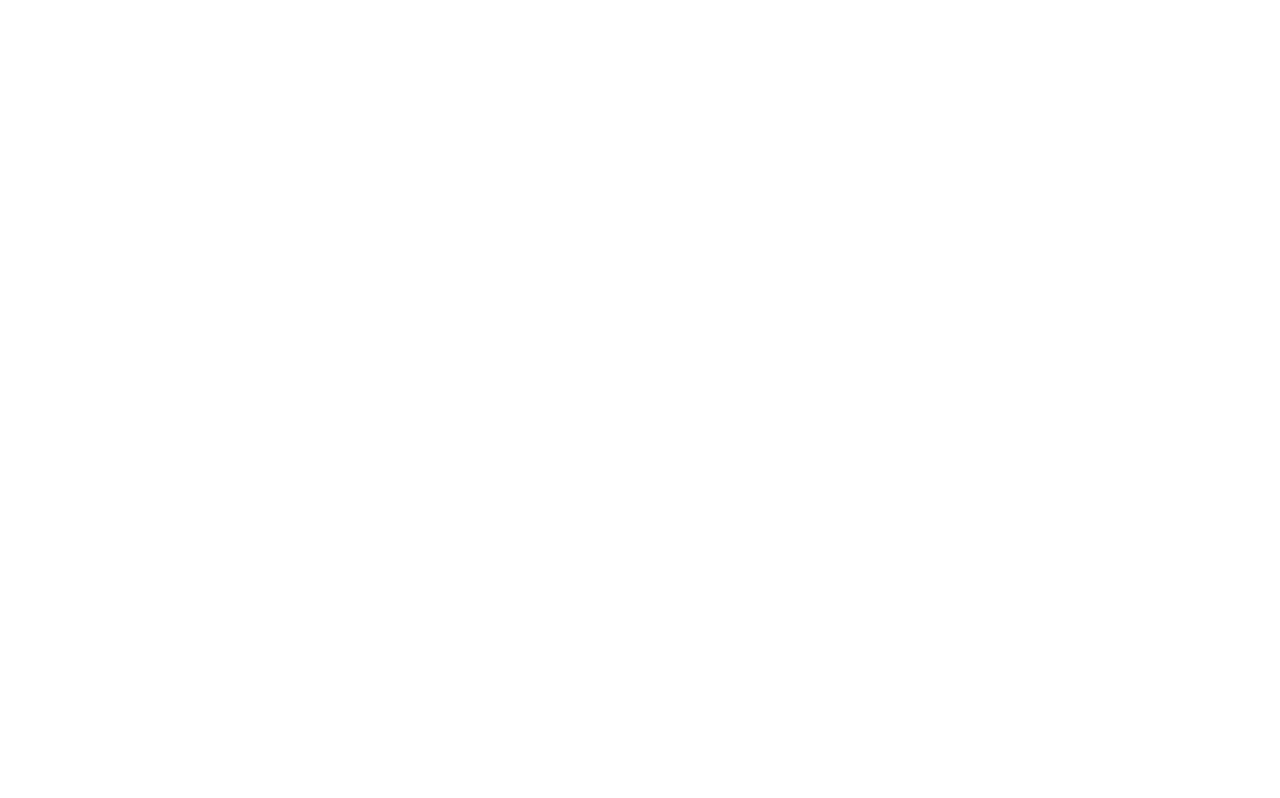
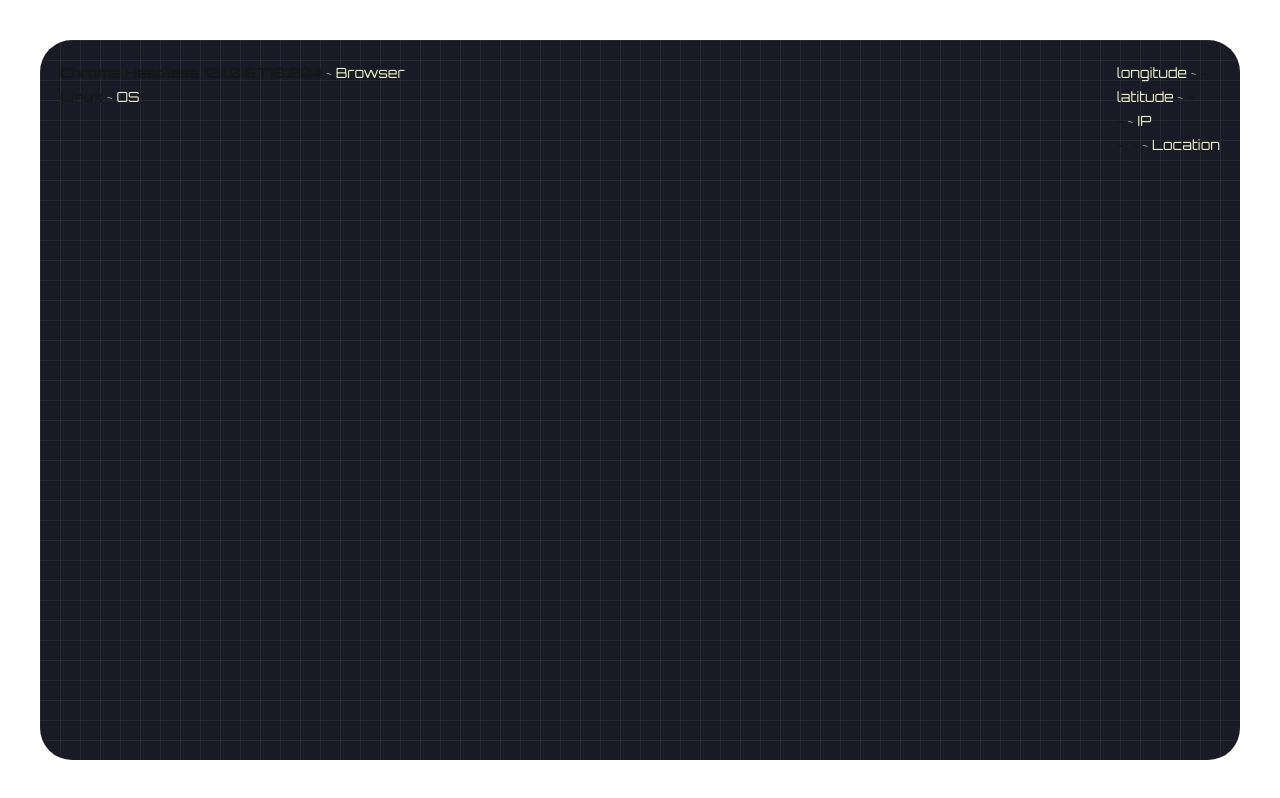
Before and after one commit to AtakanAkin1/portfolio-project, a Next.js app in the folder app/: page / in a window 1280 px wide. Built offline with nearby package versions, Linux system fonts and the light colour scheme; no server answers.

Commit message:
Location and Browser info completed

```diff
--- a/app/package.json
+++ b/app/package.json
@@ -9,9 +9,11 @@
     "lint": "next lint"
   },
   "dependencies": {
+    "axios": "^1.10.0",
     "next": "15.3.4",
     "react": "^19.0.0",
-    "react-dom": "^19.0.0"
+    "react-dom": "^19.0.0",
+    "ua-parser-js": "^2.0.4"
   },
   "devDependencies": {
     "@eslint/eslintrc": "^3",
--- a/app/src/app/globals.css
+++ b/app/src/app/globals.css
@@ -16,3 +16,13 @@ body {
   background: var(--background);
   color: var(--foreground);
 }
+.background {
+  background-color: #181a25;
+  background-image:
+          linear-gradient(rgba(255,255,255,0.05) 1px, transparent 1px),
+          linear-gradient(90deg, rgba(255,255,255,0.05) 1px, transparent 1px);
+  background-size: 20px 20px;
+}
+.color-eff1c5 {
+  color: #EFF1C5;
+}
--- a/app/src/app/layout.tsx
+++ b/app/src/app/layout.tsx
@@ -2,6 +2,8 @@ import type { Metadata } from "next";
 import "./globals.css";
 import React from "react";
 import "@/styles/font.css";
+import BrowserInfo from "@/components/BrowserInfo";
+import LocationInfo from "@/components/LocationInfo";
 
 export const metadata: Metadata = {
   title: "Atakan Akın | Full Stack Developer",
@@ -21,7 +23,13 @@ export default function RootLayout({
               href="https://fonts.googleapis.com/css2?family=Orbitron:wght@400;500;700&family=Titillium+Web:wght@400&display=swap"
               rel="stylesheet"/>
       </head>
-      <body>
+      <body className="container mx-auto p-10 min-h-screen flex flex-col">
+      <div className="background rounded-4xl flex-1 p-5">
+            <div className={"flex align-center justify-between"}>
+                <BrowserInfo />
+                <LocationInfo />
+            </div>
+      </div>
       {children}
       </body>
       </html>
--- /dev/null
+++ b/app/src/components/BrowserInfo.tsx
@@ -0,0 +1,48 @@
+"use client";
+import { UAParser } from 'ua-parser-js';
+import React, { useEffect, useState } from "react";
+
+interface IUserAgent{
+    browser: {
+        name?: string;
+        version?: string;
+    },
+    os:{
+        name?: string;
+        version?: string;
+    }
+}
+
+const BrowserInfo: React.FC = () => {
+    const [userAgent, setUserAgent] = useState<IUserAgent>({
+        browser: {
+            name: "",
+            version: ""
+        },
+        os:{
+            name: "",
+            version: ""
+        }
+    });
+    useEffect(() => {
+        const parser = new UAParser;
+        const result: IUserAgent  = parser.getResult();
+        debugger;
+        setUserAgent(result);
+    },[]);
+
+    return(
+        <div>
+            <div>
+                <span className={"orbitronBold fs-14"}>{userAgent.browser.name} {userAgent.browser.version}</span>
+                <span className={"color-eff1c5 orbitron fs-14"}> ~ Browser</span>
+            </div>
+            <div>
+                <span className={"orbitronBold fs-14"}>{userAgent.os.name}</span>
+                <span className={"color-eff1c5 orbitron fs-14"}> ~ OS</span>
+            </div>
+        </div>
+    );
+};
+
+export default BrowserInfo;
--- /dev/null
+++ b/app/src/components/LocationInfo.tsx
@@ -0,0 +1,58 @@
+"use client"
+import React,{useEffect, useState} from 'react';
+import  axios from "axios";
+
+interface ILocationInfo {
+    ip: string;
+    country_capital: string;
+    country_name: string;
+    latitude: string;
+    longitude: string;
+}
+
+const LocationInfo: React.FC = () => {
+    const [location, setLocation] = useState<ILocationInfo>({
+        ip: "",
+        country_capital: "",
+        country_name: "",
+        latitude: "",
+        longitude: "",
+    });
+    useEffect(() => {
+        axios.get("https://ipapi.co/json/")
+            .then((response) => {
+                setLocation(response.data as ILocationInfo);
+            })
+            .catch(()=>{
+                setLocation({
+                    ip: "-",
+                    latitude: "-",
+                    longitude: "-",
+                    country_name: "-",
+                    country_capital: "-"
+                });
+            });
+    }, []);
+    return (
+        <div>
+            <div>
+                <span className={"color-eff1c5 orbitron fs-14"}>longitude ~ </span>
+                <span className={"orbitronBold fs-14"}>{location.longitude}</span>
+            </div>
+            <div>
+                <span className={"color-eff1c5 orbitron fs-14"}>latitude ~ </span>
+                <span className={"orbitronBold fs-14"}>{location.latitude}</span>
+            </div>
+            <div>
+                <span className={"orbitronBold fs-14"}>{location.ip}</span>
+                <span className={"color-eff1c5 orbitron fs-14"}> ~ IP</span>
+            </div>
+            <div>
+                <span className={"orbitronBold fs-14"}>{location.country_name}, {location.country_capital}</span>
+                <span className={"color-eff1c5 orbitron fs-14"}> ~ Location</span>
+            </div>
+        </div>
+    );
+};
+
+export default LocationInfo;
```
Also changed, not shown: 1 other file (tests, documents, lock files or other folders).
